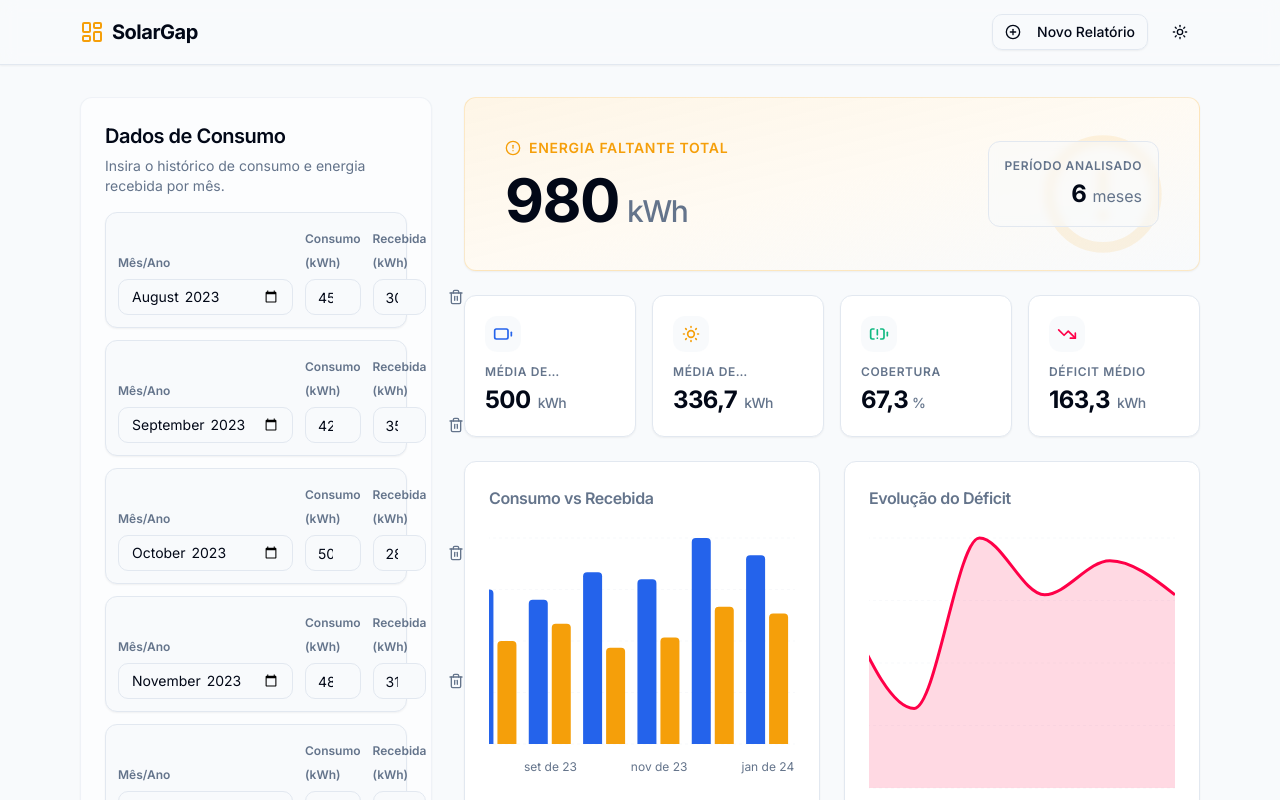
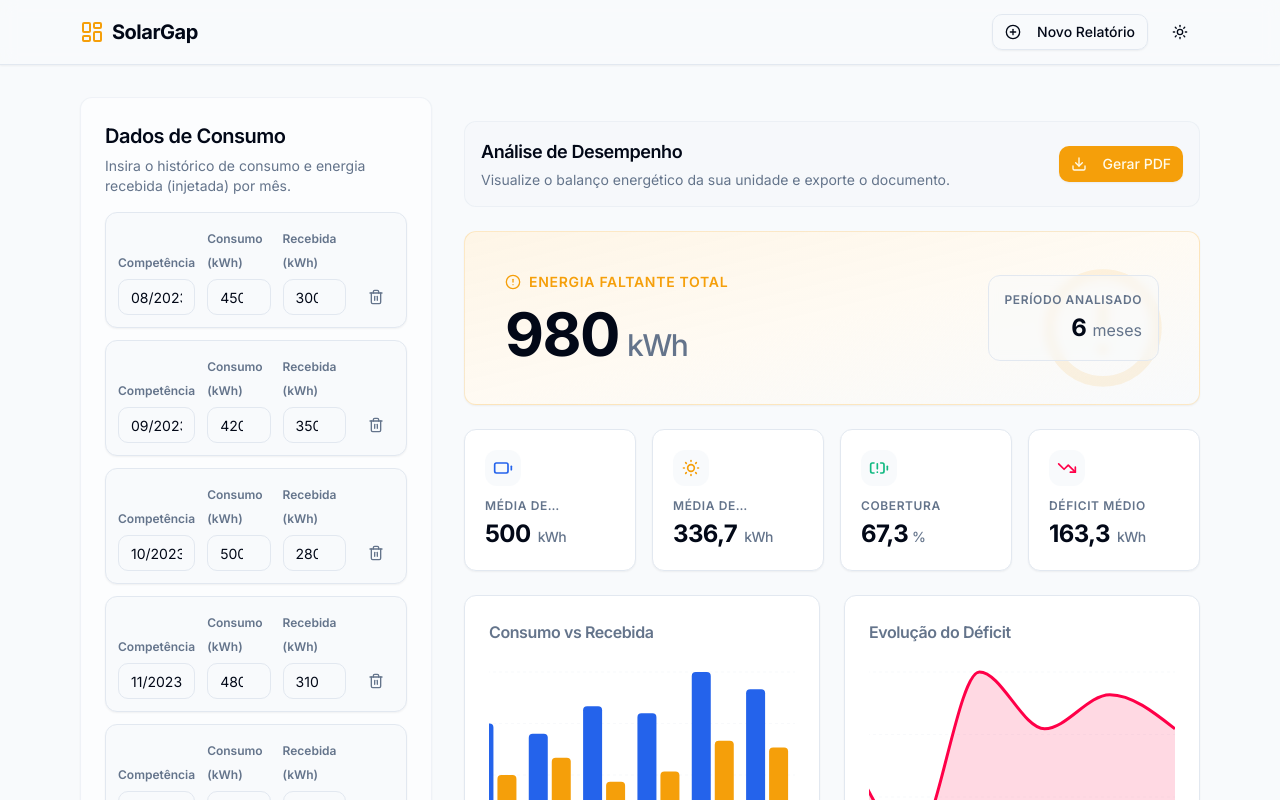
Before and after one commit to Kelvin-Elektra/elektra-insights-t7omo048c, a React (Vite) app: page / in a window 1280 px wide. Shown: the top 800 px of the page. Built offline with nearby package versions, Linux system fonts and the light colour scheme.

Commit message:
feat: Implement energy balance report generation

```diff
--- a/src/components/solar/DataEntryForm.tsx
+++ b/src/components/solar/DataEntryForm.tsx
@@ -14,6 +14,14 @@ import { Plus, Trash2, Zap } from 'lucide-react'
 
 export function DataEntryForm() {
   const { draftEntries, setDraftEntries, generateReport } = useSolar()
+
+  const handleMonthChange = (id: string, value: string) => {
+    let formatted = value.replace(/\D/g, '')
+    if (formatted.length > 2) {
+      formatted = formatted.substring(0, 2) + '/' + formatted.substring(2, 6)
+    }
+    updateRow(id, 'month', formatted)
+  }
 
   const addRow = () => {
     setDraftEntries([
@@ -34,7 +42,9 @@ export function DataEntryForm() {
     <Card className="flex flex-col shadow-sm border-border/50 bg-card/50 backdrop-blur-sm">
       <CardHeader className="pb-4">
         <CardTitle className="text-xl">Dados de Consumo</CardTitle>
-        <CardDescription>Insira o histórico de consumo e energia recebida por mês.</CardDescription>
+        <CardDescription>
+          Insira o histórico de consumo e energia recebida (injetada) por mês.
+        </CardDescription>
       </CardHeader>
       <CardContent className="flex-1 space-y-4">
         {draftEntries.length === 0 ? (
@@ -48,13 +58,15 @@ export function DataEntryForm() {
                 key={entry.id}
                 className="grid grid-cols-1 sm:grid-cols-[1fr_1fr_1fr_auto] gap-3 items-end animate-slide-down bg-background p-4 sm:p-3 rounded-lg border shadow-sm transition-all hover:border-primary/30"
               >
-                <div className="space-y-1.5">
-                  <Label className="text-xs font-semibold text-muted-foreground">Mês/Ano</Label>
+                <div className="space-y-1.5 w-24 sm:w-auto">
+                  <Label className="text-xs font-semibold text-muted-foreground">Competência</Label>
                   <Input
-                    type="month"
+                    type="text"
+                    placeholder="MM/AAAA"
+                    maxLength={7}
                     value={entry.month}
-                    onChange={(e) => updateRow(entry.id, 'month', e.target.value)}
-                    className="h-9 text-sm"
+                    onChange={(e) => handleMonthChange(entry.id, e.target.value)}
+                    className="h-9 text-sm text-center"
                   />
                 </div>
                 <div className="space-y-1.5">
@@ -111,7 +123,7 @@ export function DataEntryForm() {
           onClick={generateReport}
           disabled={draftEntries.length === 0}
         >
-          <Zap className="h-5 w-5 mr-2" /> Gerar Relatório
+          <Zap className="h-5 w-5 mr-2" /> Analisar Dados{' '}
         </Button>
       </CardFooter>
     </Card>
--- a/src/components/solar/ReportDashboard.tsx
+++ b/src/components/solar/ReportDashboard.tsx
@@ -9,7 +9,15 @@ import {
   type ChartConfig,
 } from '@/components/ui/chart'
 import { BarChart, Bar, XAxis, CartesianGrid, AreaChart, Area } from 'recharts'
-import { AlertCircle, TrendingDown, Battery, BatteryWarning, SunMedium } from 'lucide-react'
+import {
+  AlertCircle,
+  TrendingDown,
+  Battery,
+  BatteryWarning,
+  SunMedium,
+  Download,
+} from 'lucide-react'
+import { Button } from '@/components/ui/button'
 
 const chartConfig = {
   consumption: {
@@ -53,12 +61,14 @@ export function ReportDashboard() {
     const deficit = Math.max(0, (e.consumption || 0) - (e.received || 0))
     let monthFormatted = e.month || 'N/A'
 
-    if (e.month) {
-      const [year, m] = e.month.split('-')
-      const date = new Date(parseInt(year), parseInt(m) - 1)
-      monthFormatted = date
-        .toLocaleDateString('pt-BR', { month: 'short', year: '2-digit' })
-        .replace('.', '')
+    if (e.month && e.month.includes('/')) {
+      const [m, y] = e.month.split('/')
+      const date = new Date(parseInt(y), parseInt(m) - 1)
+      if (!isNaN(date.getTime())) {
+        monthFormatted = date
+          .toLocaleDateString('pt-BR', { month: 'short', year: '2-digit' })
+          .replace('.', '')
+      }
     }
 
     return {
@@ -78,9 +88,47 @@ export function ReportDashboard() {
   const coveragePercent = totalConsumption ? (totalReceived / totalConsumption) * 100 : 0
 
   return (
-    <div className="space-y-6 animate-fade-in-up">
+    <div className="space-y-6 animate-fade-in-up print:m-0 print:space-y-4">
+      <style>{`
+        @media print {
+          body { -webkit-print-color-adjust: exact; print-color-adjust: exact; }
+          @page { margin: 10mm; size: A4 portrait; }
+          .lucide { width: 1.2rem; height: 1.2rem; }
+        }
+      `}</style>
+
+      {/* Print Header */}
+      <div className="hidden print:block text-center border-b pb-6 mb-6">
+        <div className="flex items-center justify-center gap-3 mb-2">
+          <SunMedium className="h-8 w-8 text-primary" />
+          <h1 className="text-3xl font-bold tracking-tight text-foreground">
+            Relatório de Energia Solar
+          </h1>
+        </div>
+        <p className="text-muted-foreground text-sm">
+          Demonstrativo de consumo e geração • Gerado em {new Date().toLocaleDateString('pt-BR')}
+        </p>
+      </div>
+
+      {/* Action Bar */}
+      <div className="flex items-center justify-between print:hidden bg-muted/30 p-4 rounded-xl border border-border/50">
+        <div className="space-y-1">
+          <h2 className="text-lg font-semibold tracking-tight">Análise de Desempenho</h2>
+          <p className="text-sm text-muted-foreground">
+            Visualize o balanço energético da sua unidade e exporte o documento.
+          </p>
+        </div>
+        <Button
+          onClick={() => window.print()}
+          className="shadow-sm transition-all hover:scale-105"
+          size="sm"
+        >
+          <Download className="h-4 w-4 mr-2" /> Gerar PDF
+        </Button>
+      </div>
+
       {/* Highlight Card */}
-      <Card className="bg-gradient-to-br from-primary/10 via-primary/5 to-background border-primary/20 shadow-sm relative overflow-hidden">
+      <Card className="bg-gradient-to-br from-primary/10 via-primary/5 to-background border-primary/20 shadow-sm relative overflow-hidden print:shadow-none print:border-border">
         <div className="absolute top-0 right-0 p-8 opacity-10 text-primary pointer-events-none">
           <AlertCircle className="w-32 h-32" />
         </div>
@@ -137,8 +185,8 @@ export function ReportDashboard() {
       </div>
 
       {/* Charts */}
-      <div className="grid grid-cols-1 xl:grid-cols-2 gap-6">
-        <Card className="shadow-sm">
+      <div className="grid grid-cols-1 xl:grid-cols-2 gap-6 print:block print:space-y-6">
+        <Card className="shadow-sm print:break-inside-avoid print:shadow-none">
           <CardHeader className="pb-2">
             <CardTitle className="text-base font-semibold text-muted-foreground">
               Consumo vs Recebida
@@ -177,7 +225,7 @@ export function ReportDashboard() {
           </CardContent>
         </Card>
 
-        <Card className="shadow-sm">
+        <Card className="shadow-sm print:break-inside-avoid print:shadow-none mt-6 xl:mt-0">
           <CardHeader className="pb-2">
             <CardTitle className="text-base font-semibold text-muted-foreground">
               Evolução do Déficit
@@ -215,7 +263,7 @@ export function ReportDashboard() {
 
 function MetricCard({ title, value, suffix = ' kWh', icon: Icon, color }: any) {
   return (
-    <Card className="shadow-sm hover:shadow-md transition-shadow">
+    <Card className="shadow-sm hover:shadow-md transition-shadow print:shadow-none print:border-border print:break-inside-avoid">
       <CardContent className="p-5 flex flex-col items-start gap-3">
         <div className={`p-2 rounded-lg bg-muted/50 ${color}`}>
           <Icon className="h-5 w-5" />
--- a/src/pages/Index.tsx
+++ b/src/pages/Index.tsx
@@ -3,11 +3,11 @@ import { ReportDashboard } from '@/components/solar/ReportDashboard'
 
 const Index = () => {
   return (
-    <div className="grid grid-cols-1 lg:grid-cols-12 gap-8 items-start">
-      <div className="lg:col-span-4 lg:sticky lg:top-24">
+    <div className="grid grid-cols-1 lg:grid-cols-12 gap-8 items-start print:block">
+      <div className="lg:col-span-4 lg:sticky lg:top-24 print:hidden">
         <DataEntryForm />
       </div>
-      <div className="lg:col-span-8">
+      <div className="lg:col-span-8 print:w-full print:block">
         <ReportDashboard />
       </div>
     </div>
--- a/src/stores/solar-context.tsx
+++ b/src/stores/solar-context.tsx
@@ -18,12 +18,12 @@ interface SolarContextType {
 export const SolarContext = createContext<SolarContextType | undefined>(undefined)
 
 const initialMockData: SolarEntry[] = [
-  { id: '1', month: '2023-08', consumption: 450, received: 300 },
-  { id: '2', month: '2023-09', consumption: 420, received: 350 },
-  { id: '3', month: '2023-10', consumption: 500, received: 280 },
-  { id: '4', month: '2023-11', consumption: 480, received: 310 },
-  { id: '5', month: '2023-12', consumption: 600, received: 400 },
-  { id: '6', month: '2024-01', consumption: 550, received: 380 },
+  { id: '1', month: '08/2023', consumption: 450, received: 300 },
+  { id: '2', month: '09/2023', consumption: 420, received: 350 },
+  { id: '3', month: '10/2023', consumption: 500, received: 280 },
+  { id: '4', month: '11/2023', consumption: 480, received: 310 },
+  { id: '5', month: '12/2023', consumption: 600, received: 400 },
+  { id: '6', month: '01/2024', consumption: 550, received: 380 },
 ]
 
 export const SolarProvider = ({ children }: { children: ReactNode }) => {
@@ -31,8 +31,13 @@ export const SolarProvider = ({ children }: { children: ReactNode }) => {
   const [reportEntries, setReportEntries] = useState<SolarEntry[] | null>(initialMockData)
 
   const generateReport = () => {
-    // Sort entries by month (YYYY-MM) ascending
-    const sorted = [...draftEntries].sort((a, b) => a.month.localeCompare(b.month))
+    // Sort entries by month (MM/YYYY) ascending
+    const sorted = [...draftEntries].sort((a, b) => {
+      const [mA, yA] = a.month.split('/')
+      const [mB, yB] = b.month.split('/')
+      if (yA !== yB) return (yA || '').localeCompare(yB || '')
+      return (mA || '').localeCompare(mB || '')
+    })
     setReportEntries(sorted)
   }
 
```
Also changed, not shown: .skip.config.json.
